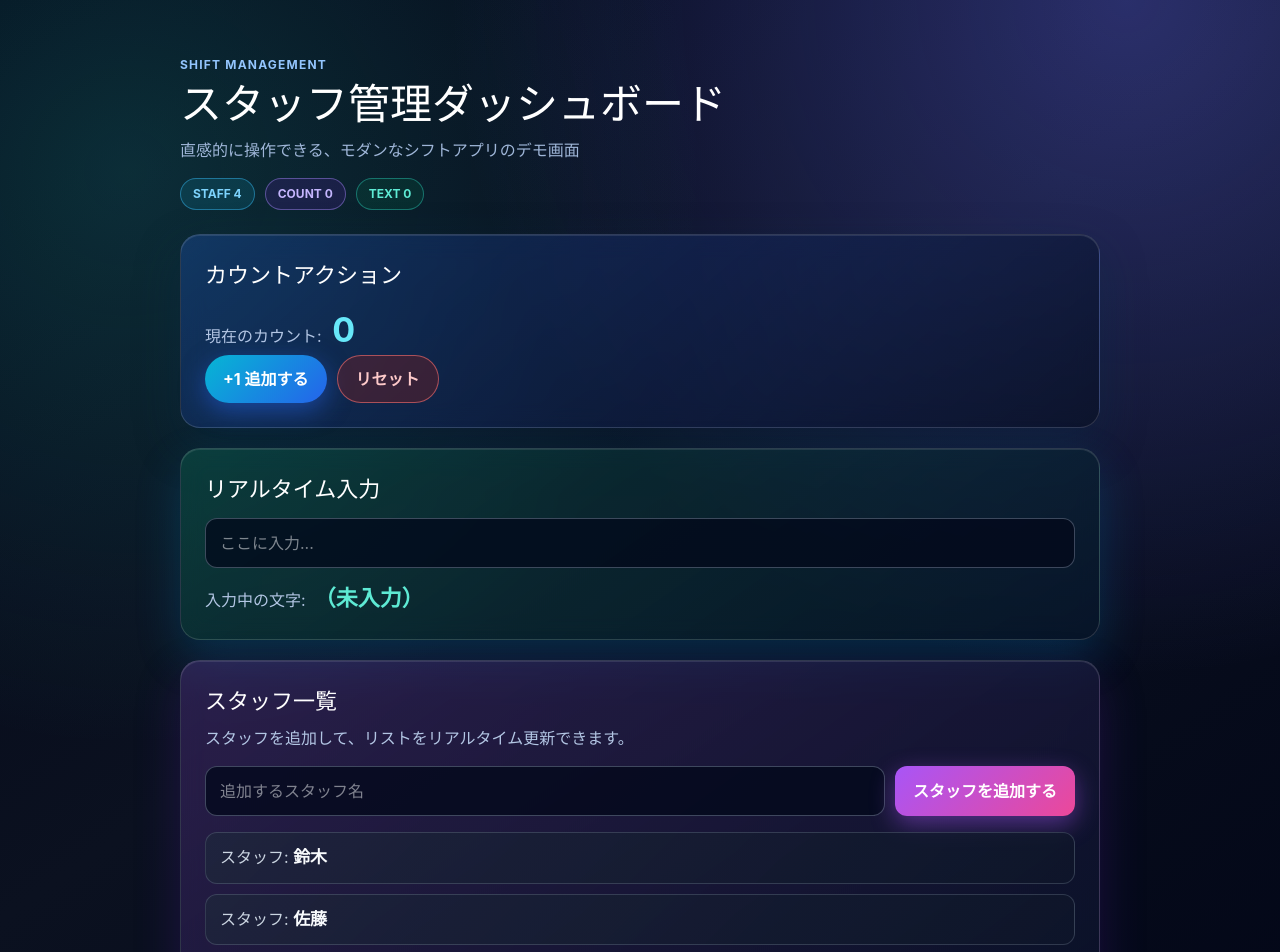
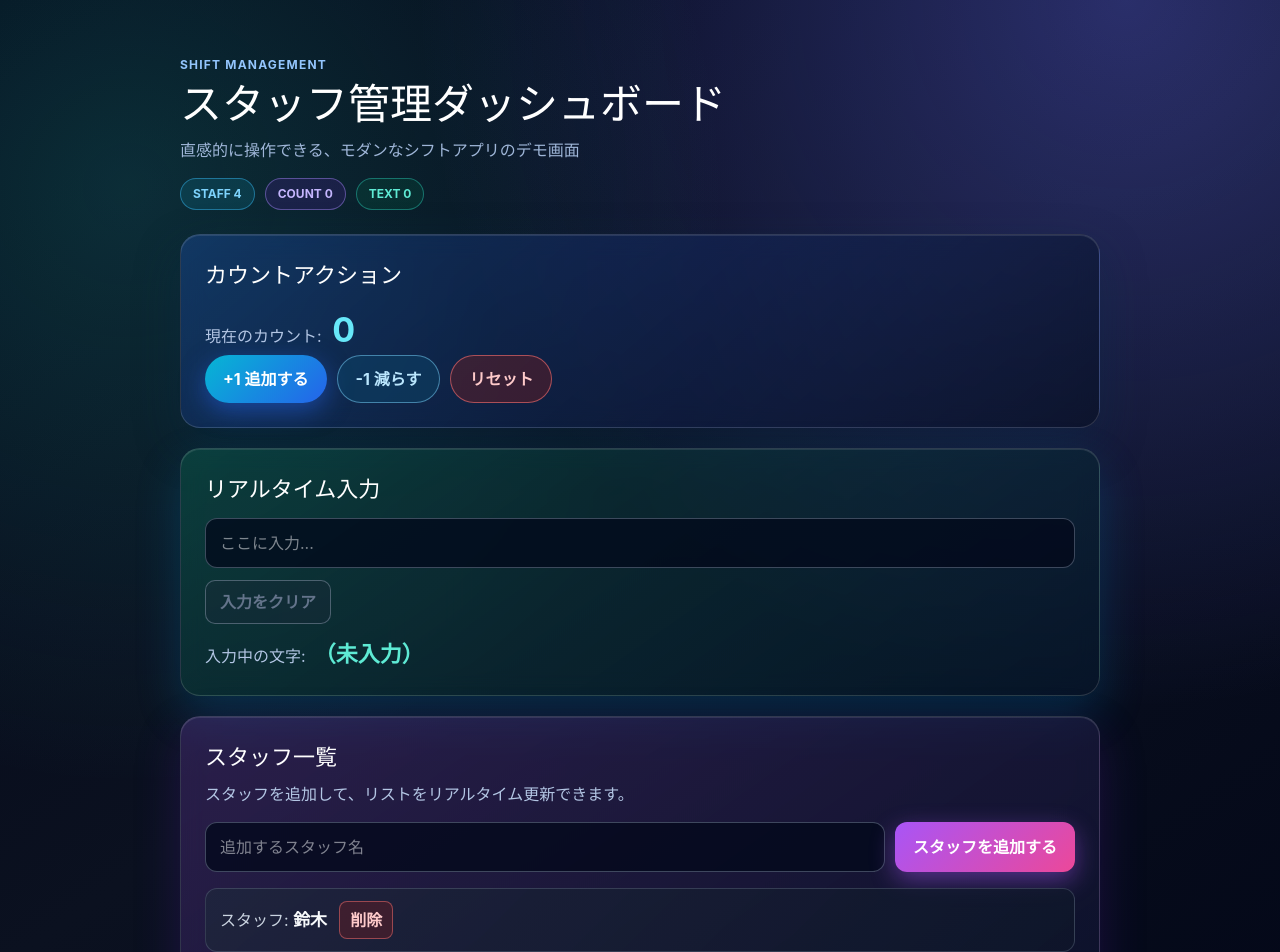
Before and after one commit to asahi626/next, a Next.js app: page / in a window 1280 px wide. Shown: the top 952 px of the page. Built offline with nearby package versions, Linux system fonts and the light colour scheme.

Commit message:
ページデザインを再更新

```diff
--- a/app/page.tsx
+++ b/app/page.tsx
@@ -14,6 +14,10 @@ export default function Home() {
     if (!name) return;
     setStaffList((prev) => [...prev, name]);
     setNewStaffName("");
+  };
+
+  const handleRemoveStaff = (targetIndex: number) => {
+    setStaffList((prev) => prev.filter((_, index) => index !== targetIndex));
   };
 
   const panelBaseStyle: CSSProperties = {
@@ -117,6 +121,20 @@ export default function Home() {
               +1 追加する
             </button>
             <button
+              onClick={() => setCount((prev) => prev - 1)}
+              style={{
+                padding: "11px 18px",
+                borderRadius: "999px",
+                border: "1px solid rgba(125, 211, 252, 0.5)",
+                cursor: "pointer",
+                fontWeight: 700,
+                color: "#bae6fd",
+                background: "rgba(12, 74, 110, 0.42)",
+              }}
+            >
+              -1 減らす
+            </button>
+            <button
               onClick={() => setCount(0)}
               style={{
                 padding: "11px 18px",
@@ -159,6 +177,23 @@ export default function Home() {
               boxSizing: "border-box",
             }}
           />
+          <div style={{ marginTop: "12px", display: "flex", gap: "10px", flexWrap: "wrap" }}>
+            <button
+              onClick={() => setText("")}
+              disabled={!text}
+              style={{
+                padding: "9px 14px",
+                borderRadius: "10px",
+                border: "1px solid rgba(148, 163, 184, 0.45)",
+                cursor: text ? "pointer" : "not-allowed",
+                fontWeight: 700,
+                color: text ? "#c7d2fe" : "#64748b",
+                background: text ? "rgba(49, 46, 129, 0.35)" : "rgba(30, 41, 59, 0.35)",
+              }}
+            >
+              入力をクリア
+            </button>
+          </div>
           <p style={{ margin: "14px 0 0", color: "#b3c6e4" }}>
             入力中の文字:
             <span style={{ color: "#5eead4", fontWeight: 800, fontSize: "22px", marginLeft: "8px" }}>
@@ -228,6 +263,21 @@ export default function Home() {
               >
                 <span style={{ color: "#cbd5e1" }}>スタッフ:</span>{" "}
                 <strong style={{ color: "#f8fafc", fontSize: "17px" }}>{name}</strong>
+                <button
+                  onClick={() => handleRemoveStaff(index)}
+                  style={{
+                    marginLeft: "12px",
+                    padding: "6px 10px",
+                    borderRadius: "8px",
+                    border: "1px solid rgba(248, 113, 113, 0.5)",
+                    background: "rgba(127, 29, 29, 0.35)",
+                    color: "#fecaca",
+                    cursor: "pointer",
+                    fontWeight: 700,
+                  }}
+                >
+                  削除
+                </button>
               </li>
             ))}
           </ul>
```
